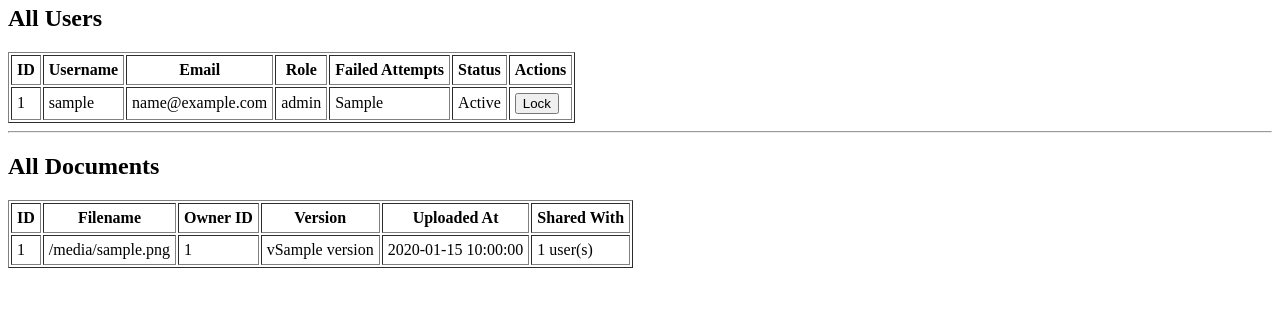
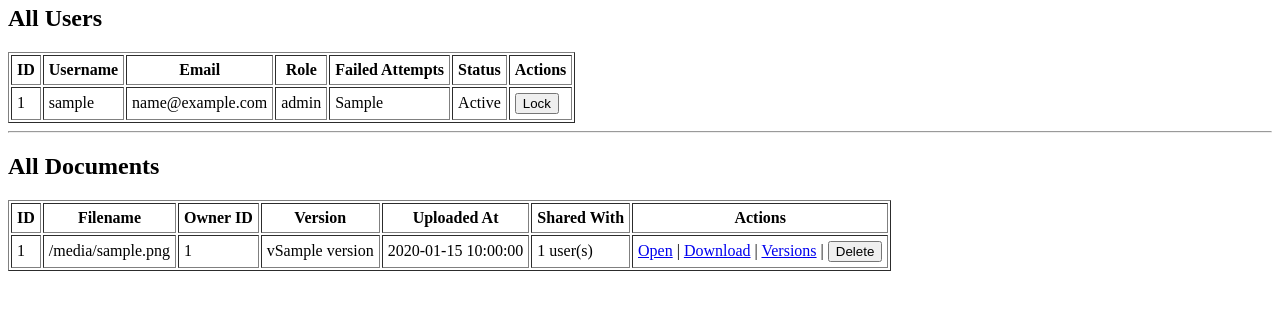
Before and after one commit to RedstoneGithub/secure-app, a Python web app: template templates/admin.html in a window 1280 px wide. Shown: the part 157-467 px from the top of the page. Run offline with Jinja, Linux system fonts and the light colour scheme; the template is opened without the code that fills it: most values are stand-ins (such as "Sample title", 1, 10 or a date in 2020).

Commit message:
add in actions admin.html

```diff
--- a/templates/admin.html
+++ b/templates/admin.html
@@ -88,6 +88,7 @@
                 <th>Version</th>
                 <th>Uploaded At</th>
                 <th>Shared With</th>
+                <th>Actions</th>
             </tr>
             {% for doc in documents %}
                 <tr>
@@ -97,6 +98,14 @@
                     <td>v{{ doc.version if doc.version else 1 }}</td>
                     <td>{{ doc.uploaded_at }}</td>
                     <td>{{ doc.shared_with | length if doc.shared_with else 0 }} user(s)</td>
+                    <td>
+                        <a href="/documents/view/{{ doc.id }}">Open</a> |
+                        <a href="/documents/download/{{ doc.id }}">Download</a> |
+                        <a href="/documents/versions/{{ doc.id }}">Versions</a> |
+                        <form method="POST" action="/documents/delete/{{ doc.id }}" style="display:inline;">
+                            <button type="submit" onclick="return confirm('Delete this document?')">Delete</button>
+                        </form>
+                    </td>
                 </tr>
             {% endfor %}
         </table>
```
